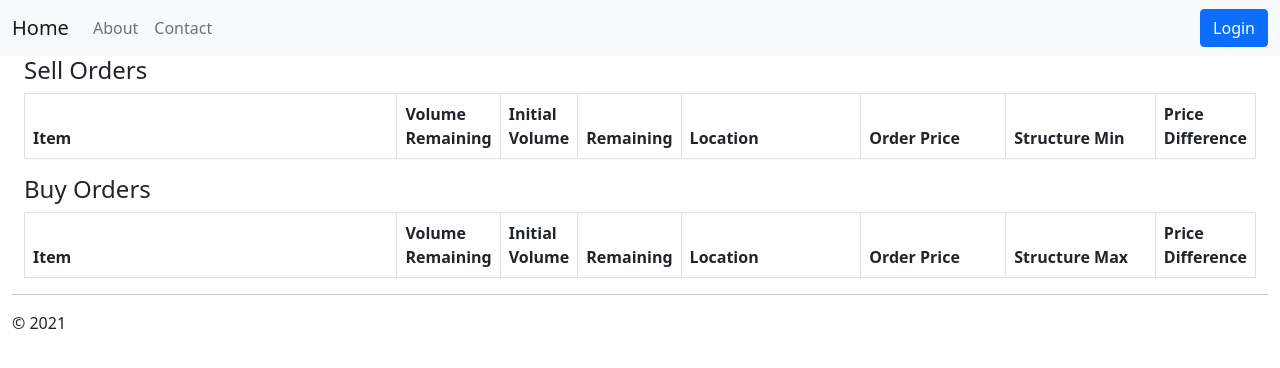
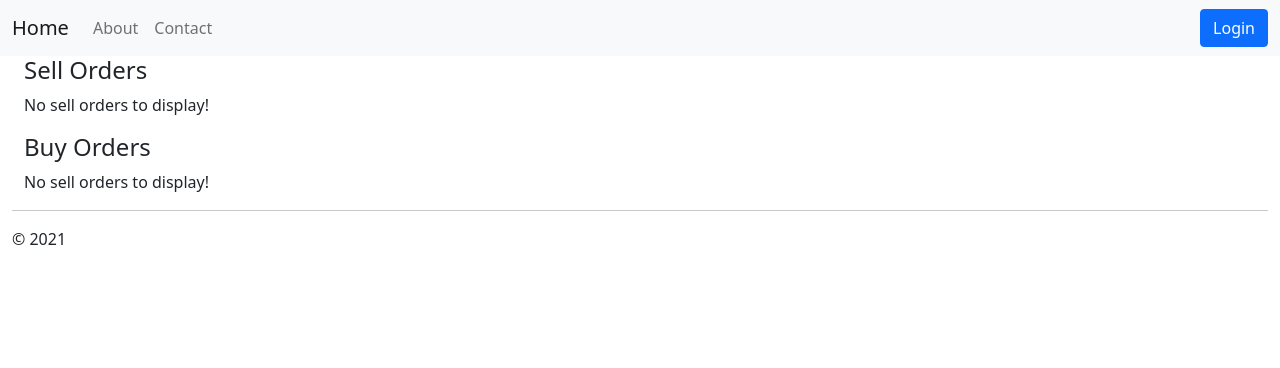
Before and after one commit to nathmart1n/eveme, a Flask app: template eveme/templates/orders.html in a window 1280 px wide. Shown: the top 368 px of the page. Run offline with Flask 2, Linux system fonts and the light colour scheme; the template is opened without the code that fills it, so the values that code supplies are empty.

Commit message:
cHANGED HOW STRUCT PRICES STORES

```diff
--- a/eveme/templates/character.html
+++ b/eveme/templates/character.html
@@ -18,7 +18,7 @@ User Details
     {% if context.isLoggedInUser %}
     <div class="container-fluid">
         <h4>Structures with Access through Market Orders</h4>
-        {% if current_user.structureAccess == 'None' %}
+        {% if not context.structures %}
             <p>No accessible structures!</p>
         {% else %}
             {% for key, val in context.structures.items() %}
--- a/eveme/templates/orders.html
+++ b/eveme/templates/orders.html
@@ -5,7 +5,7 @@ Market Orders
 {% block content %}
 <div class="container-fluid">
     <h4>Sell Orders</h4>
-    {% if current_user.sellOrders == 'None' %}
+    {% if not context.sellOrders %}
         <p>No sell orders to display!</p>
     {% else %}
         <table class="table table-bordered table-striped">
@@ -40,7 +40,7 @@ Market Orders
         </table>
     {% endif %}
     <h4>Buy Orders</h4>
-    {% if current_user.sellOrders == 'None' %}
+    {% if not context.sellOrders %}
         <p>No sell orders to display!</p>
     {% else %}
         <table class="table table-bordered table-striped">
--- a/eveme/views/auth/login.py
+++ b/eveme/views/auth/login.py
@@ -71,43 +71,9 @@ def callback():
     structuresChecked = {}
     user_info = {
         'accessToken': None,
-        'buyOrders': {},
-        'sellOrders': {},
-        'structureAccess': [],
     }
 
     headers = eveme.helper.createHeaders(data['access_token'])
-
-    order_time = time.time()
-    ref = db.reference('prices')
-    if data['orders']:
-        for order in data['orders']:
-            # eveme.helper.insertStructure(char_id, order['location_id'])
-            # Format price with commas
-
-            if order['location_id'] not in structuresChecked.keys():
-                structuresChecked[order['location_id']] = eveme.helper.esiRequest('structureInfo', order['location_id'], headers)['name']
-
-            # check each order with order in structure and compare
-            if 'is_buy_order' in order.keys():
-                order['itemName'] = invTypes[str(order['type_id'])]
-                order['structureHighest'] = ref.child('buy').child(str(order['type_id'])).get()
-                order.pop('type_id', None)
-                order.pop('location_id', None)
-                user_info['buyOrders'][order['order_id']] = order
-            else:
-                order['itemName'] = invTypes[str(order['type_id'])]
-                order['structureLowest'] = ref.child('sell').child(str(order['type_id'])).get()
-                order.pop('type_id', None)
-                order.pop('location_id', None)
-                user_info['sellOrders'][order['order_id']] = order
-        user_info['structureAccess'] = structuresChecked
-    else:
-        user_info['buyOrders'] = 'None'
-        user_info['sellOrders'] = 'None'
-        user_info['structureAccess'] = 'None'
-
-    print("--- orders processing took %s seconds ---" % (time.time() - order_time))
 
     # Create a user in your db with the information provided
     # by ESI
--- a/eveme/views/character.py
+++ b/eveme/views/character.py
@@ -51,10 +51,10 @@ def character(char_id):
         output['name'] = user_ref['name']
         output['profilePic'] = user_ref['profilePic']
 
-        if user_ref['structureAccess'] != 'None':
+        if 'structureAccess' in user_ref.keys():
             output['structures'] = user_ref['structureAccess']
         # Get user corp and alliance
-        if user_ref['alliance']:
+        if 'alliance' in user_ref.keys():
             output['alliance'] = user_ref['alliance']
         output['corporation'] = user_ref['corporation']
 
--- a/eveme/views/orders.py
+++ b/eveme/views/orders.py
@@ -4,6 +4,7 @@ EVEME market orders view.
 URLs include:
 /orders/
 """
+from eveme import user
 import flask
 import eveme
 import time
@@ -26,12 +27,12 @@ def show_orders():
     if current_user.is_authenticated:
         eveme.helper.refreshAuth()
 
-    if user_ref['buyOrders'] != 'None':
+    if 'buyOrders' in user_ref.keys():
         for id in user_ref['buyOrders'].keys():
             output['buyOrders'].append(user_ref['buyOrders'][id])
         output['buyOrders'] = sorted(output['buyOrders'], key=lambda k: k['itemName'])
 
-    if user_ref['sellOrders'] != 'None':
+    if 'sellOrders' in user_ref.keys():
         for id in user_ref['sellOrders'].keys():
             output['sellOrders'].append(user_ref['sellOrders'][id])
         output['sellOrders'] = sorted(output['sellOrders'], key=lambda k: k['itemName'])
--- a/eveme/views/settings.py
+++ b/eveme/views/settings.py
@@ -17,12 +17,12 @@ def show_settings():
     eveme.helper.refreshAuth()
 
     if flask.request.method == 'POST':
+        if 'priceData' in flask.request.form:
+            eveme.helper.updatePriceData()
         if 'userOrders' in flask.request.form:
             eveme.helper.updateUserOrders()
         if 'userData' in flask.request.form:
             eveme.helper.updateUserData()
-        if 'priceData' in flask.request.form:
-            eveme.helper.updatePriceData()
         return flask.render_template("settings.html")
 
     return flask.render_template("settings.html")
```
Also changed, not shown: eveme/helper.py (+21 -21 lines), eveme/shared_flow.py (+0 -15 lines), eveme/templates/settings.html (+4 -4 lines).
